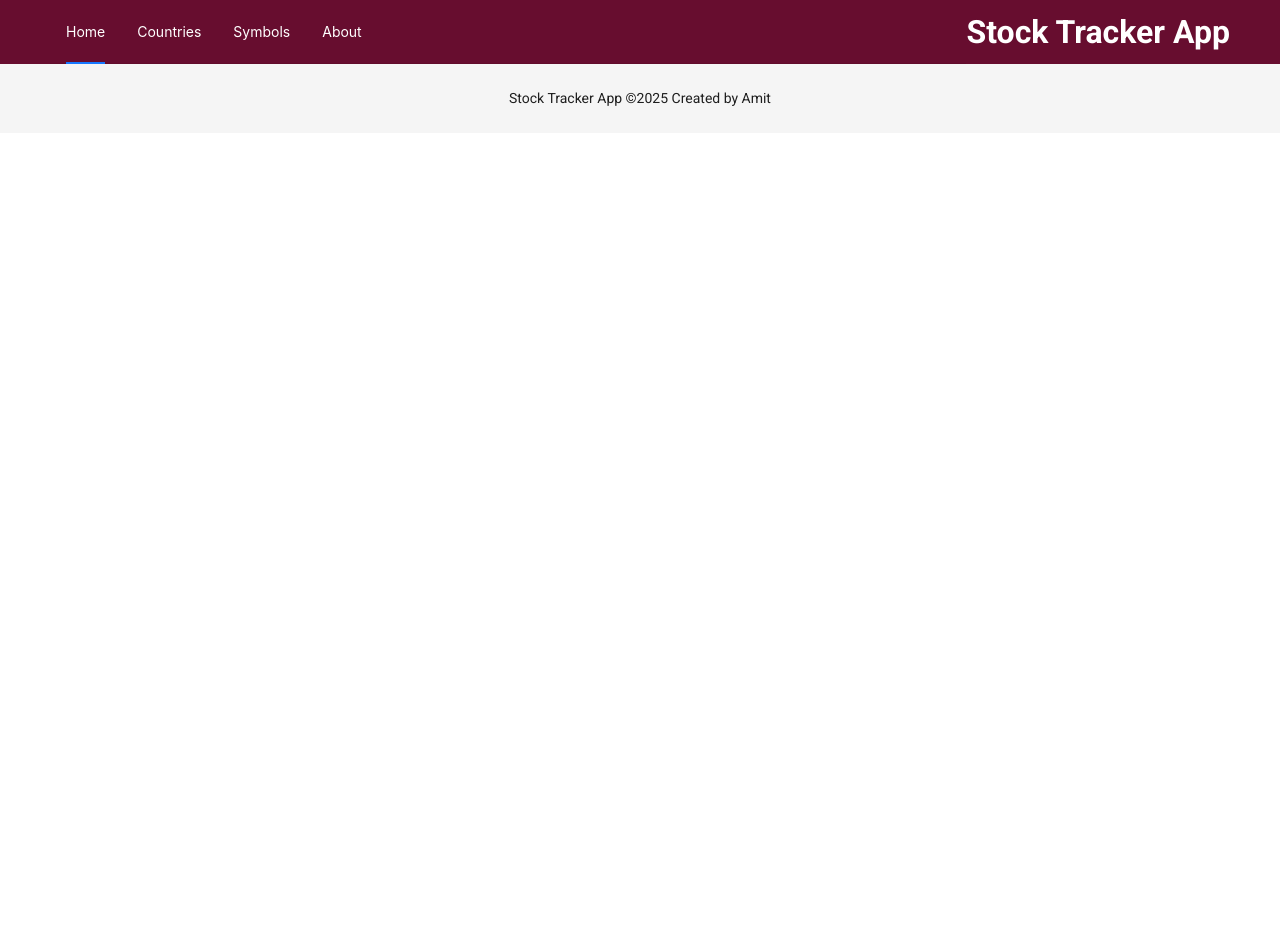
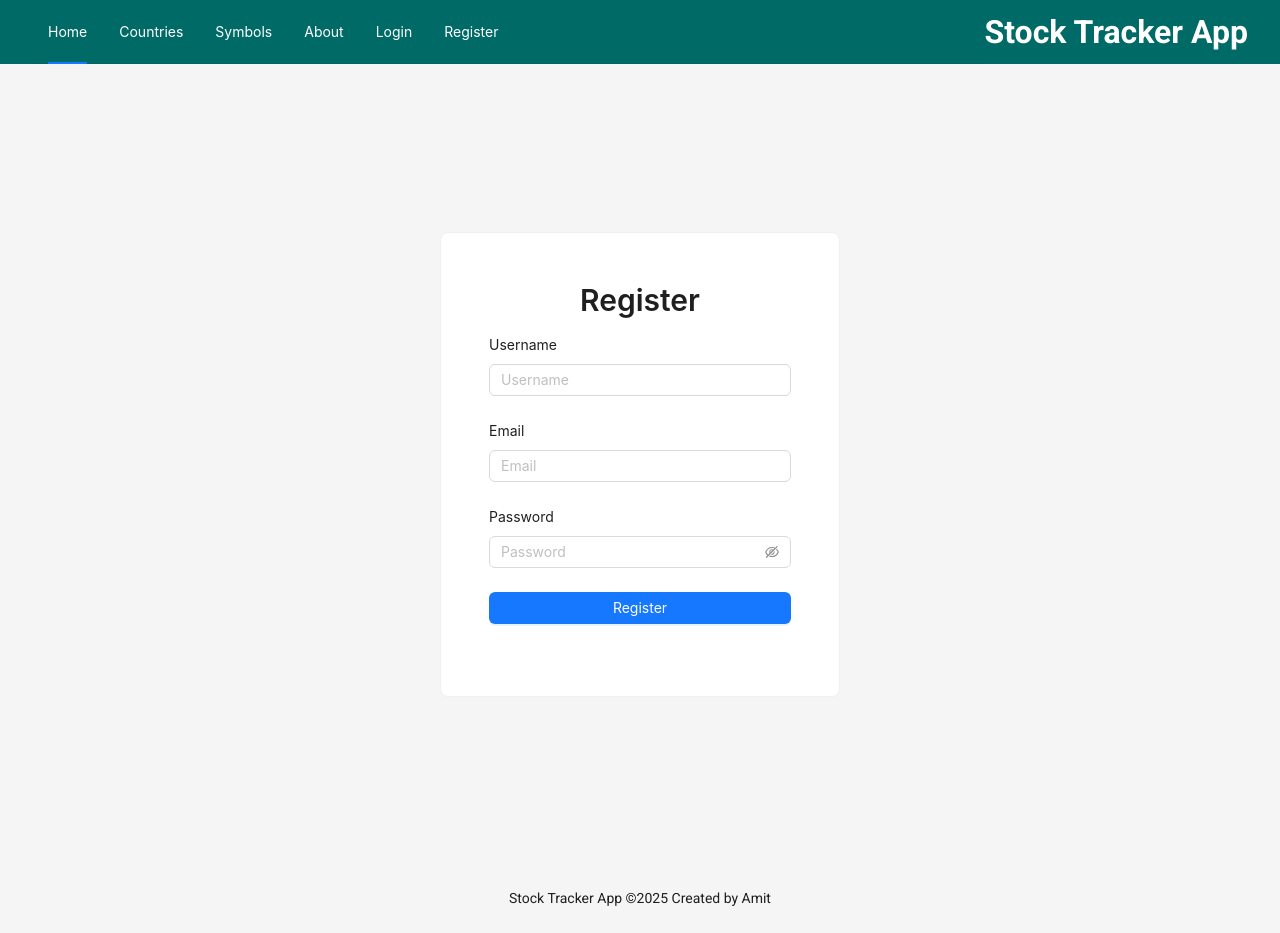
Before and after one commit to Apfirebolt/react_stock_tracker, a React (Vite) app: page /register in a window 1280 px wide. Before the commit the page ends 800 px from the top, so only its background shows below. Built offline with nearby package versions, Linux system fonts and the light colour scheme; no server answers.

Commit message:
feat: added UI for login and register

```diff
--- a/src/App.tsx
+++ b/src/App.tsx
@@ -5,6 +5,8 @@ import Home from './screens/Home';
 import About from './screens/About';
 import Countries from './screens/Countries';
 import Symbols from './screens/Symbols';
+import Login from './screens/Login';
+import Register from './screens/Register';
 import Header from './components/Header';
 import Footer from './components/Footer';
 
@@ -16,6 +18,8 @@ const App: React.FC = () => {
         <Header />
         <Routes>
           <Route path="/" element={<Home />} />
+          <Route path="/login" element={<Login />} />
+          <Route path="/register" element={<Register />} />
           <Route path="/about" element={<About />} />
           <Route path="/countries" element={<Countries />} />
           <Route path="/symbols" element={<Symbols />} />
--- a/src/components/Header.tsx
+++ b/src/components/Header.tsx
@@ -9,6 +9,8 @@ const menuItems = [
   { key: "2", label: "Countries", path: "/countries" },
   { key: "3", label: "Symbols", path: "/symbols" },
   { key: "4", label: "About", path: "/about" },
+  { key: "5", label: "Login", path: "/login" },
+  { key: "6", label: "Register", path: "/register" }
 ];
 
 const AppHeader: React.FC = () => {
@@ -18,7 +20,8 @@ const AppHeader: React.FC = () => {
         display: "flex",
         justifyContent: "space-between",
         alignItems: "center",
-        backgroundColor: "#670D2F", // New background color
+        backgroundColor: "#006A67", // New background color
+        padding: "1.5rem 2rem",
       }}
     >
       <Menu
@@ -27,7 +30,7 @@ const AppHeader: React.FC = () => {
         defaultSelectedKeys={["1"]}
         style={{
           flex: 1,
-          backgroundColor: "#670D2F", // Match header background
+          backgroundColor: "#006A67", // Match header background
           color: "white", // Text color
         }}
       >
--- /dev/null
+++ b/src/screens/Login.tsx
@@ -0,0 +1,75 @@
+import React, { useState } from "react";
+import { Form, Input, Button, Typography, Card, Layout, message } from "antd";
+
+const { Title } = Typography;
+const { Content } = Layout;
+
+const Login: React.FC = () => {
+  const [loading, setLoading] = useState(false);
+
+  const onFinish = async (values: { email: string; password: string }) => {
+    setLoading(true);
+    try {
+      // Replace with your login API call
+      // await axiosInstance.post("/login", values);
+      message.success("Login successful!");
+    } catch (error) {
+      message.error("Login failed. Please check your credentials.");
+    } finally {
+      setLoading(false);
+    }
+  };
+
+  return (
+    <Layout>
+      <Content
+        style={{
+          display: "flex",
+          justifyContent: "center",
+          alignItems: "center",
+          minHeight: "100vh",
+        }}
+      >
+        <Card style={{ width: 400, padding: 24 }}>
+          <Title level={2} style={{ textAlign: "center" }}>
+            Login
+          </Title>
+          <Form
+            name="login"
+            layout="vertical"
+            onFinish={onFinish}
+            requiredMark={false}
+          >
+            <Form.Item
+              label="Email"
+              name="email"
+              rules={[
+                { required: true, message: "Please input your email!" },
+                { type: "email", message: "Please enter a valid email!" },
+              ]}
+            >
+              <Input placeholder="Email" />
+            </Form.Item>
+            <Form.Item
+              label="Password"
+              name="password"
+              rules={[
+                { required: true, message: "Please input your password!" },
+                { min: 6, message: "Password must be at least 6 characters." },
+              ]}
+            >
+              <Input.Password placeholder="Password" />
+            </Form.Item>
+            <Form.Item>
+              <Button type="primary" htmlType="submit" block loading={loading}>
+                Login
+              </Button>
+            </Form.Item>
+          </Form>
+        </Card>
+      </Content>
+    </Layout>
+  );
+};
+
+export default Login;
--- /dev/null
+++ b/src/screens/Register.tsx
@@ -0,0 +1,89 @@
+import React, { useState } from "react";
+import { Form, Input, Button, Typography, Card, Layout, message } from "antd";
+
+const { Title } = Typography;
+const { Content } = Layout;
+
+const Register: React.FC = () => {
+  const [loading, setLoading] = useState(false);
+
+  const onFinish = async (values: {
+    username: string;
+    email: string;
+    password: string;
+  }) => {
+    setLoading(true);
+    try {
+      // Replace with your register API call
+      // await axiosInstance.post("/register", values);
+      message.success("Registration successful!");
+    } catch (error) {
+      message.error("Registration failed. Please try again.");
+    } finally {
+      setLoading(false);
+    }
+  };
+
+  return (
+    <Layout>
+      <Content
+        style={{
+          display: "flex",
+          justifyContent: "center",
+          alignItems: "center",
+          minHeight: "100vh",
+        }}
+      >
+        <Card style={{ width: 400, padding: 24 }}>
+          <Title level={2} style={{ textAlign: "center" }}>
+            Register
+          </Title>
+          <Form
+            name="register"
+            layout="vertical"
+            onFinish={onFinish}
+            requiredMark={false}
+          >
+            <Form.Item
+              label="Username"
+              name="username"
+              rules={[
+                { required: true, message: "Please input your username!" },
+                { min: 3, message: "Username must be at least 3 characters." },
+              ]}
+            >
+              <Input placeholder="Username" />
+            </Form.Item>
+            <Form.Item
+              label="Email"
+              name="email"
+              rules={[
+                { required: true, message: "Please input your email!" },
+                { type: "email", message: "Please enter a valid email!" },
+              ]}
+            >
+              <Input placeholder="Email" />
+            </Form.Item>
+            <Form.Item
+              label="Password"
+              name="password"
+              rules={[
+                { required: true, message: "Please input your password!" },
+                { min: 6, message: "Password must be at least 6 characters." },
+              ]}
+            >
+              <Input.Password placeholder="Password" />
+            </Form.Item>
+            <Form.Item>
+              <Button type="primary" htmlType="submit" block loading={loading}>
+                Register
+              </Button>
+            </Form.Item>
+          </Form>
+        </Card>
+      </Content>
+    </Layout>
+  );
+};
+
+export default Register;
```
